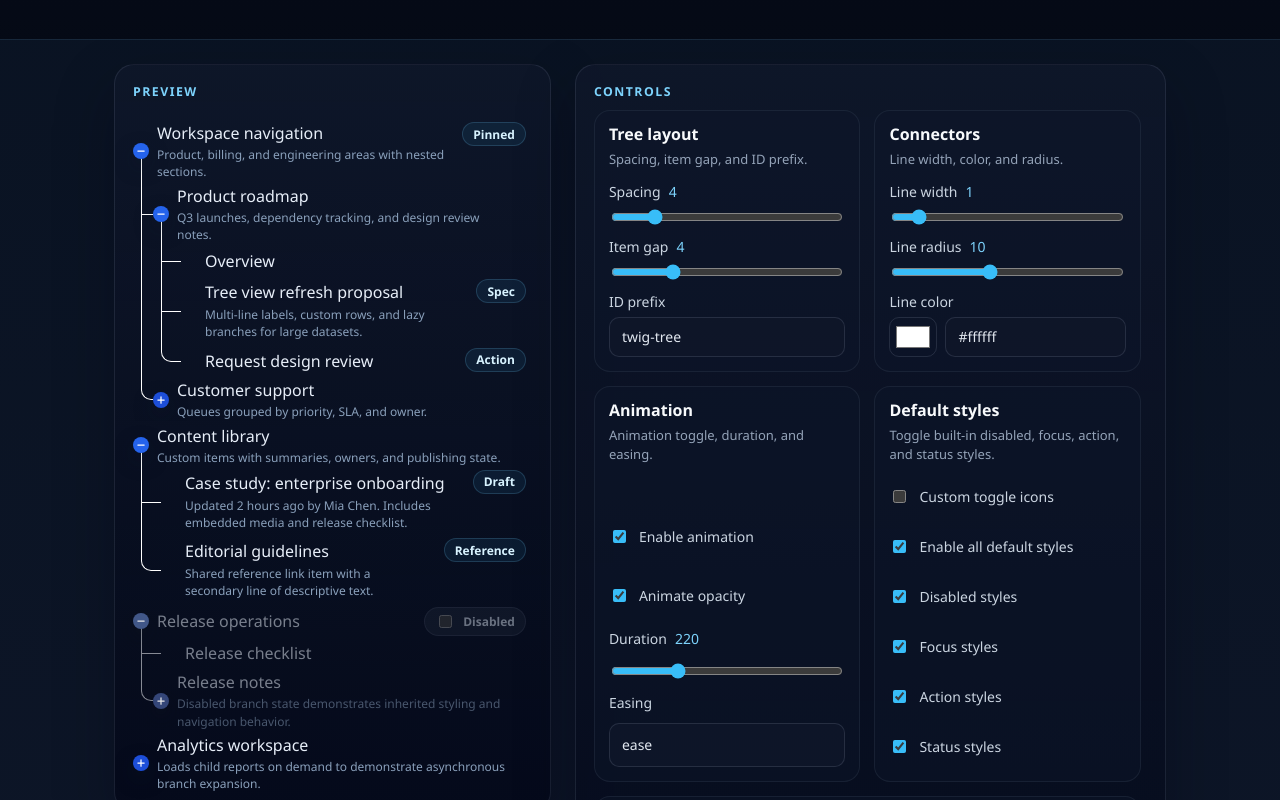
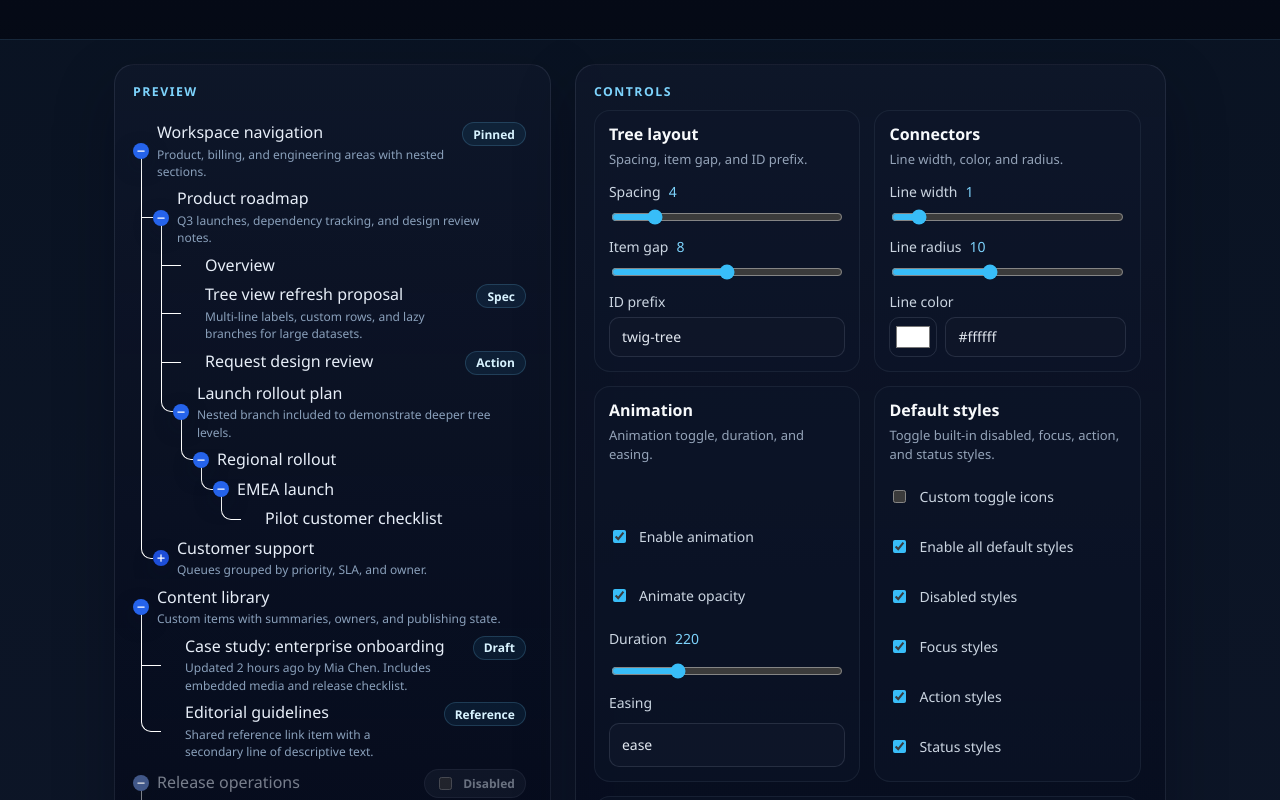
Before and after one commit to drexxdk/twig-view, a React (Vite) app in the folder demo/: page / in a window 1280 px wide. Shown: the part 760-1560 px from the top of the page. Built offline with nearby package versions, Linux system fonts and the light colour scheme.

Commit message:
Streamlined clickable area. Hover effect. Distance between element fixed

```diff
--- a/demo/src/App.tsx
+++ b/demo/src/App.tsx
@@ -295,11 +295,18 @@ function createDemoButtonItem(
   label: React.ReactNode,
   disabled = false,
 ): TwigTreeButtonItem {
+  const loggedLabel = typeof label === "string" ? label : undefined;
+
   return {
     id,
     label,
     disabled,
-    onClickCallback: () => {},
+    onClickCallback: () => {
+      console.log("[twig-view demo] tree item clicked", {
+        id,
+        label: loggedLabel ?? null,
+      });
+    },
   };
 }
 
@@ -461,10 +468,43 @@ export default function App() {
                 label: "Request design review",
                 trailing: <span style={statusPillStyle}>Action</span>,
                 onClickCallback: () => {
-                  window.alert(
-                    "Demo action: opened the design review workflow",
-                  );
+                  console.log("[twig-view demo] tree item clicked", {
+                    id: "workspace-product-review",
+                    label: "Request design review",
+                  });
                 },
+              },
+              {
+                id: "workspace-product-rollout",
+                label: (
+                  <div style={richLabelStyle}>
+                    <span>Launch rollout plan</span>
+                    <span style={metaTextStyle}>
+                      Nested branch included to demonstrate deeper tree levels.
+                    </span>
+                  </div>
+                ),
+                defaultExpanded: true,
+                children: [
+                  {
+                    id: "workspace-product-rollout-region",
+                    label: "Regional rollout",
+                    defaultExpanded: true,
+                    children: [
+                      {
+                        id: "workspace-product-rollout-region-emea",
+                        label: "EMEA launch",
+                        defaultExpanded: true,
+                        children: [
+                          createDemoButtonItem(
+                            "workspace-product-rollout-region-emea-pilot",
+                            "Pilot customer checklist",
+                          ),
+                        ],
+                      },
+                    ],
+                  },
+                ],
               },
             ],
           },
@@ -520,7 +560,12 @@ export default function App() {
               </div>
             ),
             trailing: <span style={statusPillStyle}>Draft</span>,
-            onClickCallback: () => {},
+            onClickCallback: () => {
+              console.log("[twig-view demo] tree item clicked", {
+                id: "content-case-study",
+                label: "Case study: enterprise onboarding",
+              });
+            },
           },
           {
             id: "content-guidelines",
@@ -618,7 +663,12 @@ export default function App() {
                   </span>
                 </div>
               ),
-              onClickCallback: () => {},
+              onClickCallback: () => {
+                console.log("[twig-view demo] tree item clicked", {
+                  id: "analytics-overview",
+                  label: "Executive overview",
+                });
+              },
               trailing: <span style={statusPillStyle}>Live</span>,
             },
             {
--- a/src/components/TwigTree.defaults.ts
+++ b/src/components/TwigTree.defaults.ts
@@ -8,7 +8,7 @@ export const TWIG_TREE_DEFAULTS = {
     radius: 10,
   },
   itemLayout: {
-    gap: 4,
+    gap: 8,
   },
   animation: {
     enabled: true,
--- a/src/components/twigTree.module.css
+++ b/src/components/twigTree.module.css
@@ -55,16 +55,23 @@
     cursor: pointer;
   }
 
+  .branchRowShell[data-disabled="true"] > .branchPrimary {
+    cursor: not-allowed;
+  }
+
   .labelContent {
+    display: block;
     min-width: 0;
     overflow-wrap: anywhere;
+    line-height: 1.35;
   }
 
   .itemAction {
-    display: inline-flex;
+    display: flex;
     align-items: center;
     min-width: 0;
     max-width: 100%;
+    width: 100%;
   }
 
   .statusRow {
@@ -73,7 +80,7 @@
 
   &[data-default-action-styles="true"] {
     .itemAction {
-      padding: 3px 8px;
+      padding: 0 8px;
       border: 0;
       border-radius: 10px;
       background: none;
@@ -93,6 +100,32 @@
     .itemAction:disabled,
     .itemAction[aria-disabled="true"] {
       cursor: not-allowed;
+    }
+
+    .itemAction:hover:not(:disabled):not([aria-disabled="true"]):not(:has(> *)),
+    .itemAction:hover:not(:disabled):not([aria-disabled="true"])
+      > :first-child:not(:has(> *)),
+    .itemAction:hover:not(:disabled):not([aria-disabled="true"])
+      > :first-child:has(> *)
+      > :first-child,
+    li[data-disabled="false"]
+      > .branchRowShell
+      > .branchPrimary:hover
+      > .labelContent:not(:has(> *)),
+    li[data-disabled="false"]
+      > .branchRowShell
+      > .branchPrimary:hover
+      > .labelContent
+      > :first-child:not(:has(> *)),
+    li[data-disabled="false"]
+      > .branchRowShell
+      > .branchPrimary:hover
+      > .labelContent
+      > :first-child:has(> *)
+      > :first-child {
+      text-decoration: underline;
+      text-underline-offset: 0.14em;
+      text-decoration-thickness: from-font;
     }
   }
 
```
